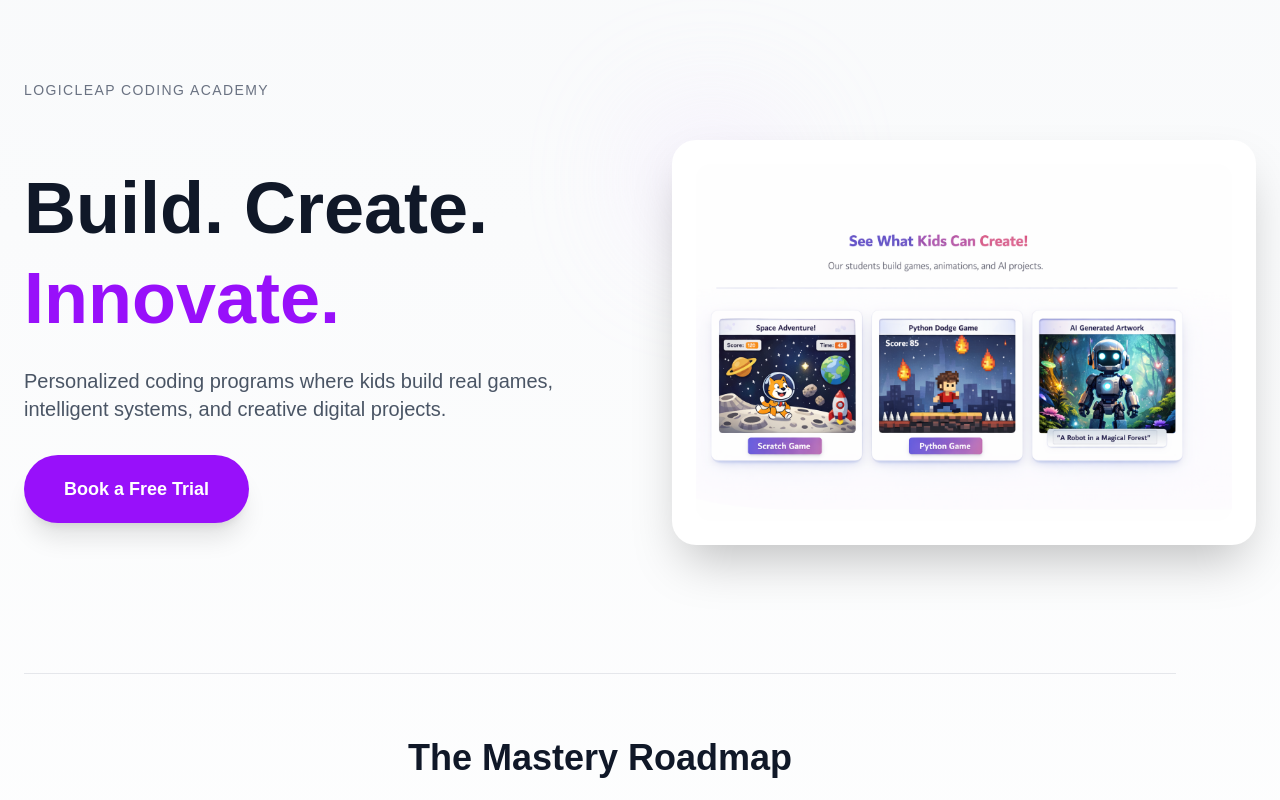
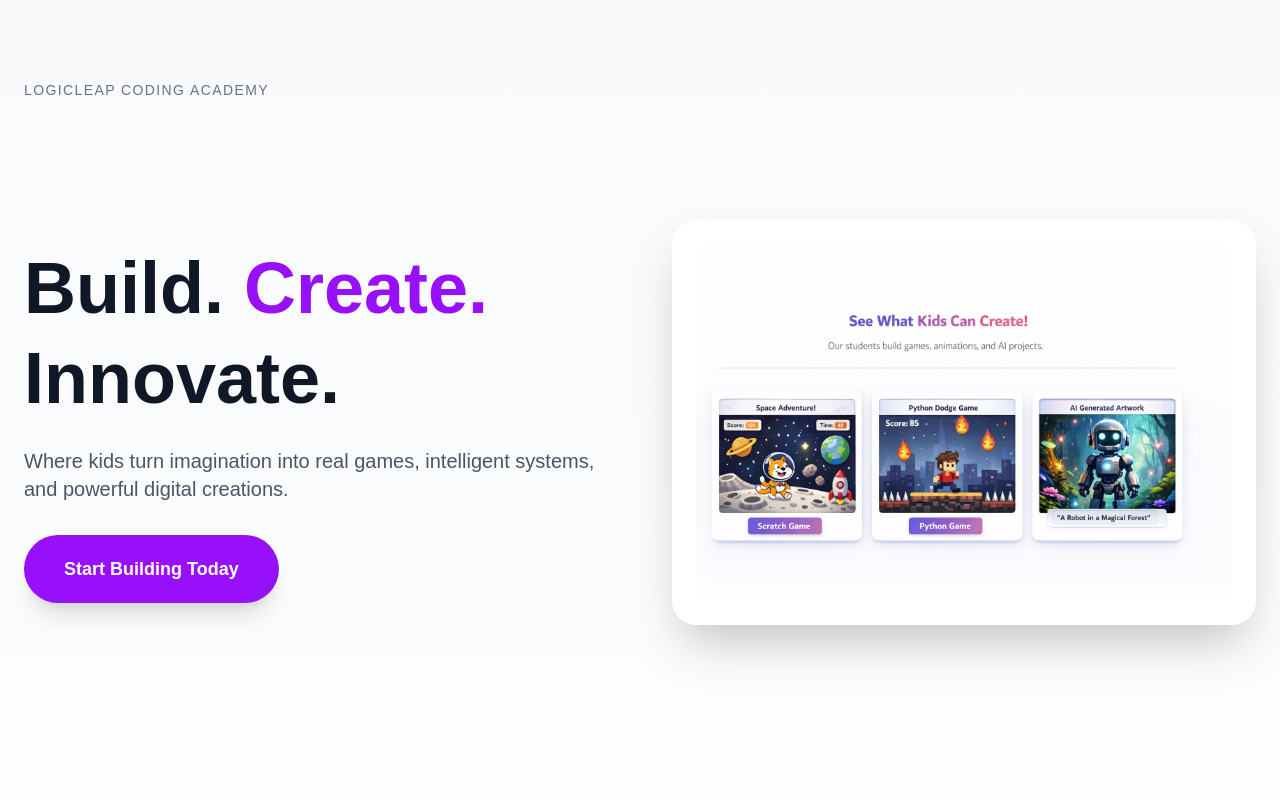
Before and after one commit to srushteesingh/logicleap-platform, a Next.js app: page / in a window 1280 px wide. Shown: the top 800 px of the page. Built offline with nearby package versions, Linux system fonts and the light colour scheme.

Commit message:
Add energetic hero background and motion

```diff
--- a/app/page.tsx
+++ b/app/page.tsx
@@ -83,27 +83,32 @@ export default function Home() {
         LogicLeap Coding Academy
       </p>
       {/* Hero Section */}
-      <div className="mt-10 max-w-7xl mx-auto grid md:grid-cols-2 gap-16 items-center">
+      <div className="relative mt-10 max-w-7xl mx-auto grid md:grid-cols-2 gap-16 items-center py-20">
+        {/* Background Glow */}
+        <div className="absolute inset-0 -z-10">
+          <div className="absolute top-10 left-10 w-72 h-72 bg-purple-300 rounded-full blur-3xl opacity-30"></div>
+          <div className="absolute bottom-10 right-10 w-72 h-72 bg-indigo-300 rounded-full blur-3xl opacity-30"></div>
+        </div>
+
         {/* Left Side */}
         <div>
           <h1 className="text-5xl md:text-7xl font-extrabold leading-tight mb-6">
-            Build. Create. <span className="text-purple-600">Innovate.</span>
+            Build. <span className="text-purple-600">Create.</span> Innovate.
           </h1>
 
           <p className="text-lg md:text-xl text-gray-600 mb-8 max-w-xl">
-            Personalized coding programs where kids build real games,
-            intelligent systems, and creative digital projects.
+            Where kids turn imagination into real games, intelligent systems,
+            and powerful digital creations.
           </p>
 
           <button className="bg-purple-600 hover:bg-purple-700 text-white px-10 py-5 rounded-full font-semibold text-lg transition duration-300 shadow-xl hover:shadow-purple-400/40">
-            Book a Free Trial
+            Start Building Today
           </button>
         </div>
 
         {/* Right Side Visual */}
-        <div className="relative">
-          <div className="absolute -top-6 -left-6 w-32 h-32 bg-purple-200 rounded-full blur-3xl opacity-40"></div>
-          <div className="bg-white p-6 rounded-3xl shadow-2xl relative z-10">
+        <div className="relative transform hover:rotate-1 transition duration-500">
+          <div className="bg-white p-6 rounded-3xl shadow-2xl">
             <img
               src="/projects-preview.png"
               alt="Student Projects"
```
